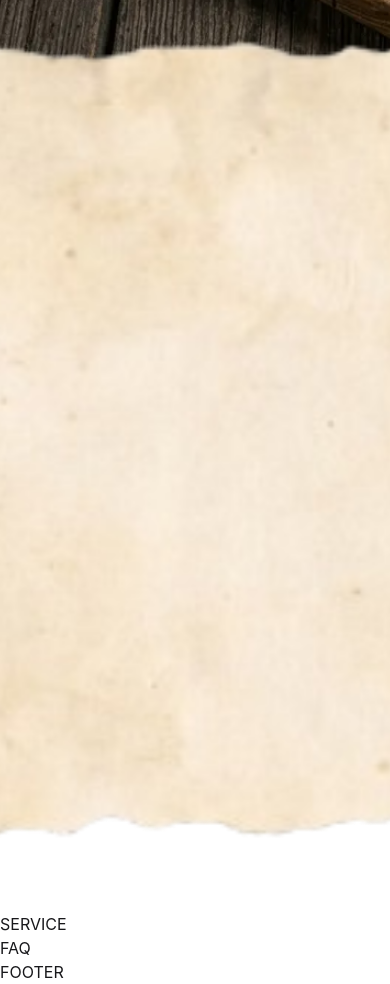
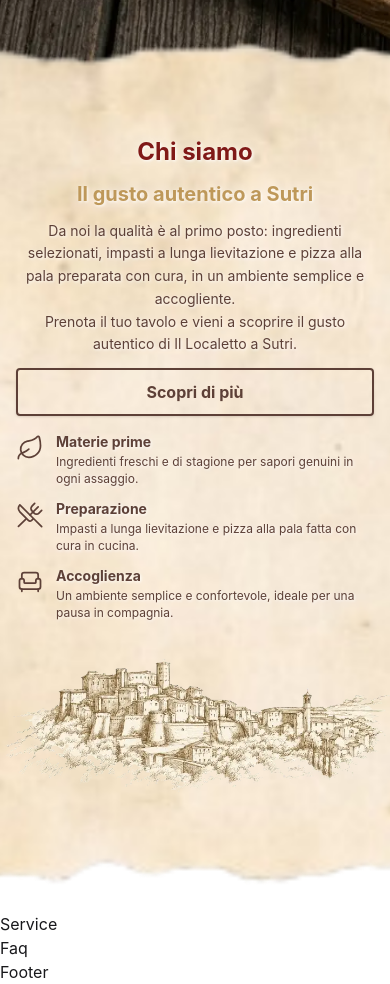
Before and after one commit to Gxbriel99/ilLocaletto_nextjs, a Next.js app: page / in a window 390 px wide. Shown: the part 840-1824 px from the top of the page. Built offline with nearby package versions, Linux system fonts and the light colour scheme.

Commit message:
Test prima versione responsive about sectin

```diff
--- a/src/app/components/blocks/About.tsx
+++ b/src/app/components/blocks/About.tsx
@@ -1,123 +1,102 @@
 import Image from "next/image";
-import { Leaf, UtensilsCrossed, Armchair } from "lucide-react";
+import { Leaf, UtensilsCrossed, Armchair, type LucideIcon } from "lucide-react";
+
+type Feature = {
+  icon: LucideIcon;
+  title: string;
+  text: string;
+};
+
+const features: Feature[] = [
+  {
+    icon: Leaf,
+    title: "Materie prime",
+    text: "Ingredienti freschi e di stagione per sapori genuini in ogni assaggio.",
+  },
+  {
+    icon: UtensilsCrossed,
+    title: "Preparazione",
+    text: "Impasti a lunga lievitazione e pizza alla pala fatta con cura in cucina.",
+  },
+  {
+    icon: Armchair,
+    title: "Accoglienza",
+    text: "Un ambiente semplice e confortevole, ideale per una pausa in compagnia.",
+  },
+];
 
 export default function About() {
   return (
     <section
-      id="about-bg"
-      className="relative h-screen w-full overflow-visible"
+      id="chi-siamo"
+      className="relative isolate z-[900] h-screen w-full overflow-visible"
     >
-
-    <div className="pointer-events-none absolute inset-x-0 -top-15 z-[10] h-[calc(100%+1rem)] w-full overflow-hidden">
+      <div className="pointer-events-none absolute inset-x-0 -top-15 z-[1] h-[calc(100%+4rem)] w-full overflow-hidden">
         <Image
           src="/about-bg.webp"
           alt=""
           fill
+          priority
           sizes="100vw"
           className="object-cover object-[center_45%]"
           aria-hidden
-        priority
         />
       </div>
-     {/*
-     <div
-        className="absolute inset-0 z-10 grid h-full min-h-0 grid-cols-1 grid-rows-[auto_minmax(0,1fr)_minmax(34vh,auto)] px-3 py-3 sm:grid-rows-[auto_minmax(0,1fr)_minmax(36vh,auto)] sm:px-4 sm:py-4 md:grid-cols-2 md:grid-rows-[1fr_1fr] md:gap-x-8 md:px-10 md:py-5 lg:gap-x-14 lg:px-16 lg:py-6"
-      >
 
-        <div className="flex min-h-0 flex-col items-center justify-start px-0 py-4 sm:px-1 sm:py-5 md:col-start-1 md:row-span-2 md:row-start-1 md:h-full md:justify-center md:px-2 md:py-6">
-          <div className="flex w-full max-w-xl flex-col items-start gap-3 sm:gap-4 md:gap-5">
-            <h2 className="w-full text-start text-3xl font-bold text-[#801917] sm:text-4xl md:text-5xl">
+      <div className="relative z-10 mx-auto w-full max-w-7xl px-4 pb-[40vh] top-[8vh] sm:px-6 sm:pb-[43vh] sm:top-[9vh] md:pb-[46vh] md:top-[10vh] lg:top-[15vh] lg:px-8 lg:pb-0">
+        <div className="flex flex-col gap-4 sm:gap-5 md:gap-6 lg:grid lg:grid-cols-2 lg:gap-8">
+          <header className="mx-auto w-full max-w-xl space-y-3 text-center sm:space-y-4 lg:mx-0 lg:text-start lg:space-y-5">
+            <h2 className="text-2xl font-bold text-[#801917] text-shadow-[1px_1px_3px_rgba(255,255,255,0.9),0_0_12px_rgba(255,255,255,0.55)] sm:text-3xl lg:text-5xl">
               Chi siamo
             </h2>
-            <h3 className="w-full text-start text-2xl font-bold whitespace-normal text-[#BE9859] sm:text-3xl md:text-4xl md:whitespace-nowrap">
+            <h3 className="text-xl font-bold text-[#BE9859] text-shadow-[1px_1px_3px_rgba(255,255,255,0.9),0_0_12px_rgba(255,255,255,0.55)] sm:text-2xl lg:text-4xl lg:whitespace-nowrap">
               Il gusto autentico a Sutri
             </h3>
-            <p className="text-shadow max-w-prose w-full text-start text-base leading-relaxed text-[#5D4037] sm:text-lg">
-              Al Localetto troverai passione per le cose buone e locali: selezioniamo solo ingredienti di qualità e prepariamo le nostre pizze alla pala con cura artigianale, in un ambiente semplice e accogliente. <br />
-              Prenota il tuo tavolo e vieni a scoprire il gusto autentico a Sutri.
+            <p className="mx-auto max-w-prose text-sm leading-relaxed text-[#5D4037] text-shadow-[1px_1px_3px_rgba(255,255,255,0.9),0_0_12px_rgba(255,255,255,0.55)] sm:text-base lg:mx-0 lg:text-lg">
+              Da noi la qualità è al primo posto: ingredienti selezionati, impasti a lunga
+              lievitazione e pizza alla pala preparata con cura, in un ambiente semplice e
+              accogliente.
+              <br />
+              Prenota il tuo tavolo e vieni a scoprire il gusto autentico di Il Localetto a
+              Sutri.
             </p>
-
-
             <a
               href="#prenota"
-              className="mt-1 inline-flex w-full items-center justify-center rounded border-2 border-[#5D4037] px-5 py-2.5 text-center text-base font-bold text-[#5D4037] transition-colors duration-150 shadow hover:bg-[#5D4037] hover:text-white active:bg-white active:text-[#5D4037] focus:outline-none focus:ring-2 focus:ring-[#5D4037] focus:ring-offset-2 sm:w-auto sm:px-6 sm:py-3 sm:text-lg"
+              className="mx-auto inline-flex w-full items-center justify-center rounded border-2 border-[#5D4037] px-5 py-2.5 text-base font-bold text-[#5D4037] shadow transition-colors hover:bg-[#5D4037] hover:text-white focus:outline-none focus:ring-2 focus:ring-[#5D4037] focus:ring-offset-2 sm:w-auto sm:px-6 sm:py-3 sm:text-lg lg:mx-0"
             >
               Scopri di più
             </a>
+          </header>
+
+          <ul className="list-none w-full max-w-md space-y-3 text-left text-[#5D4037] sm:max-w-lg sm:space-y-3.5 md:max-w-xl md:space-y-4 lg:max-w-lg lg:justify-self-end">
+            {features.map(({ icon: Icon, title, text }) => (
+              <li key={title}>
+                <article className="flex items-start gap-3 sm:gap-3.5 md:gap-4">
+                  <Icon className="mt-0.5 size-7 shrink-0 sm:size-8 md:size-8 lg:size-10" strokeWidth={1.5} aria-hidden />
+                  <div className="min-w-0 space-y-0.5 sm:space-y-1">
+                    <h3 className="text-sm font-bold text-shadow-[1px_1px_3px_rgba(255,255,255,0.9),0_0_12px_rgba(255,255,255,0.55)] sm:text-base md:text-lg lg:text-xl">
+                      {title}
+                    </h3>
+                    <p className="text-xs leading-snug text-shadow-[1px_1px_3px_rgba(255,255,255,0.9),0_0_12px_rgba(255,255,255,0.55)] sm:text-sm md:text-base lg:text-lg">
+                      {text}
+                    </p>
+                  </div>
+                </article>
+              </li>
+            ))}
+          </ul>
         </div>
       </div>
 
-
-        <div className="flex min-h-0 flex-col items-stretch justify-start px-3 pb-4 pt-1 sm:px-4 sm:pb-5 sm:pt-2 md:col-start-2 md:row-start-2 md:px-0 md:pb-8 md:pt-5">
-          <ul className="flex w-full max-w-xl list-none flex-col gap-6 sm:gap-8 md:mx-auto md:gap-9 lg:gap-10">
-            <li>
-              <div className="flex gap-3 text-[#5D4037] sm:gap-4 md:gap-6">
-                <div className="flex shrink-0 items-start pt-0.5 sm:pt-1">
-                  <Leaf className="size-9 sm:size-10 md:size-12" strokeWidth={1.5} aria-hidden />
-                </div>
-                <div className="flex min-w-0 flex-col gap-1 sm:gap-2">
-                  <span className="text-lg font-bold leading-tight sm:text-xl md:text-2xl">
-                    Materie prime
-                  </span>
-                  <p className="text-base leading-relaxed md:text-lg">
-                    Selezioniamo ingredienti freschi e di stagione per offrirti
-                    sapori genuini in ogni assaggio.
-                  </p>
-                </div>
-              </div>
-            </li>
-            <li>
-              <div className="flex gap-3 text-[#5D4037] sm:gap-4 md:gap-6">
-                <div className="flex shrink-0 items-start pt-0.5 sm:pt-1">
-                  <UtensilsCrossed
-                    className="size-9 sm:size-10 md:size-12"
-                    strokeWidth={1.5}
-                    aria-hidden
-                  />
-                </div>
-                <div className="flex min-w-0 flex-col gap-1 sm:gap-2">
-                  <span className="text-lg font-bold leading-tight sm:text-xl md:text-2xl">
-                    Preparazione
-                  </span>
-                  <p className="text-base leading-relaxed md:text-lg">
-                    Impasti a lunga lievitazione e attenzione in cucina per una
-                    pizza alla pala come piace a noi.
-                  </p>
-                </div>
-              </div>
-            </li>
-            <li>
-              <div className="flex gap-3 text-[#5D4037] sm:gap-4 md:gap-6">
-                <div className="flex shrink-0 items-start pt-0.5 sm:pt-1">
-                  <Armchair className="size-9 sm:size-10 md:size-12" strokeWidth={1.5} aria-hidden />
-                </div>
-                <div className="flex min-w-0 flex-col gap-1 sm:gap-2">
-                  <span className="text-lg font-bold leading-tight sm:text-xl md:text-2xl">
-                    Accoglienza
-                  </span>
-                  <p className="text-base leading-relaxed md:text-lg">
-                    Un ambiente semplice e confortevole, ideale per una pausa
-                    gustosa in compagnia.
-                  </p>
-                </div>
-              </div>
-            </li>
-          </ul>
-        </div>
-
-
-        <div className="flex min-h-0 w-full flex-col justify-end md:col-start-2 md:row-start-1 md:px-0 md:pb-1 md:pt-6 lg:pt-8">
-          <div className="relative mx-auto h-[34vh] min-h-[30vh] w-full sm:h-[36vh] sm:min-h-[32vh] md:h-[38vh] md:max-h-[44vh]">
+      <div className="absolute inset-x-0 bottom-[6vh] z-10 h-[34vh] sm:bottom-[7vh] sm:h-[36vh] md:bottom-[8vh] md:h-[38vh] lg:bottom-0 lg:h-[58vh]">
         <Image
           src="/paesaggio.webp"
           alt="Paesaggio intorno a Sutri"
           fill
-              sizes="(max-width: 767px) 100vw, 50vw"
-              className="object-contain object-center"
+          sizes="100vw"
+          className="object-contain object-center lg:object-bottom"
         />
       </div>
-        </div>
-      </div> */}
     </section>
   );
 }
--- a/src/app/components/blocks/Header.tsx
+++ b/src/app/components/blocks/Header.tsx
@@ -3,7 +3,7 @@ import Image from "next/image";
 
 export default function Header() {
   return (
-    <header className="relative z-10 h-screen w-full overflow-hidden">
+    <header className="relative z-[1] h-screen w-full overflow-hidden">
       <Image
         src="/header_bg.webp"
         alt=""
--- a/src/app/globals.css
+++ b/src/app/globals.css
@@ -4,7 +4,7 @@
 html {
   scroll-behavior: smooth;
   overflow-x: hidden;
-  text-transform: uppercase;
+
 }
 
 .fullBlur {
@@ -28,3 +28,9 @@ html {
 .nav-mobile-sheet {
   animation: nav-mobile-sheet-in 170ms ease-out both;
 }
+
+.text-shadow {
+  text-shadow:
+    1px 1px 3px rgba(255, 255, 255, 0.9),
+    0 0 12px rgba(255, 255, 255, 0.55);
+}
```
Lines whose indentation alone changed are shown as unchanged.
